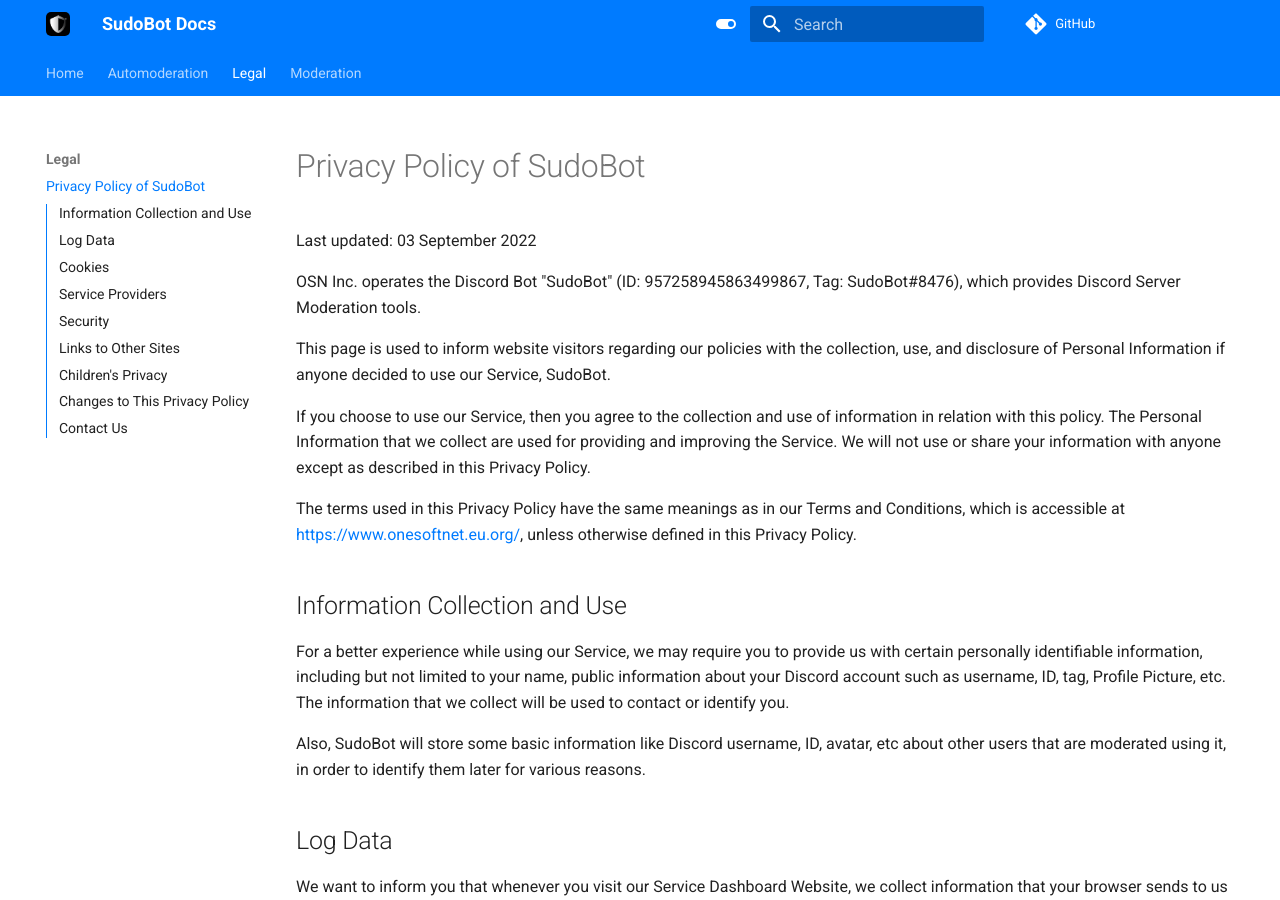
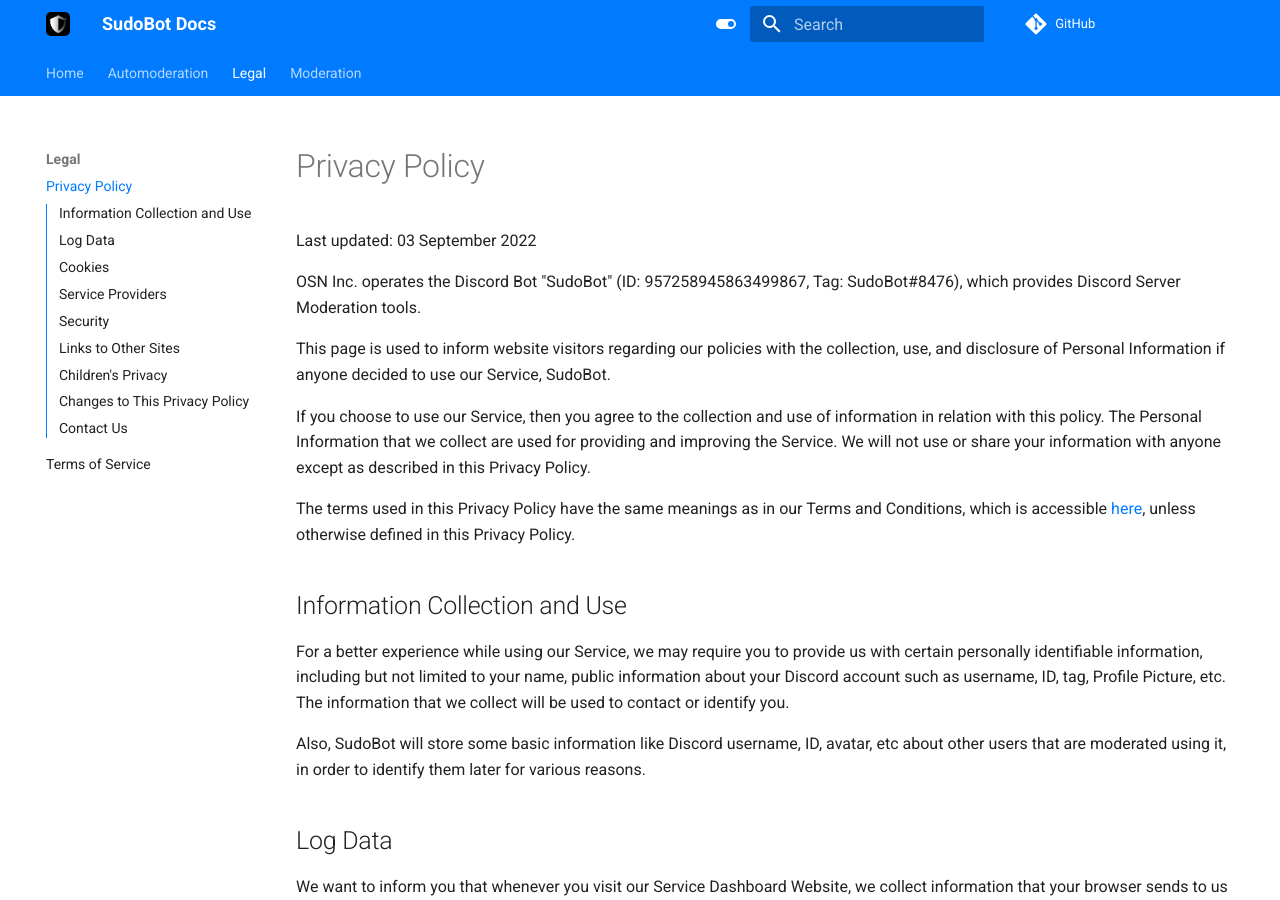
Before and after one commit to onesoft-sudo/sudobot, an MkDocs documentation site: the page built from docs/legal/privacy.md, in a window 1280 px wide and 900 px high. Built offline with MkDocs 1.6.1 and Material for MkDocs 9.7.7, drawn with Linux system fonts in a browser that asks for light colours; comment, search, counter and statistics services are not loaded; the version menu is left out.

Commit message:
docs: add terms of service

```diff
--- a/docs/legal/privacy.md
+++ b/docs/legal/privacy.md
@@ -1,4 +1,4 @@
-# Privacy Policy of SudoBot
+# Privacy Policy
 Last updated: 03 September 2022
 
 OSN Inc. operates the Discord Bot "SudoBot" (ID: 957258945863499867, Tag: SudoBot#8476), which provides Discord Server Moderation tools.
@@ -7,7 +7,7 @@
 
 If you choose to use our Service, then you agree to the collection and use of information in relation with this policy. The Personal Information that we collect are used for providing and improving the Service. We will not use or share your information with anyone except as described in this Privacy Policy.
 
-The terms used in this Privacy Policy have the same meanings as in our Terms and Conditions, which is accessible at [https://www.onesoftnet.eu.org/](https://www.onesoftnet.eu.org/), unless otherwise defined in this Privacy Policy.
+The terms used in this Privacy Policy have the same meanings as in our Terms and Conditions, which is accessible [here](../terms), unless otherwise defined in this Privacy Policy.
 
 ## Information Collection and Use
 
```
Also changed, not shown: docs/legal/terms.md (added, +60 -0 lines).
